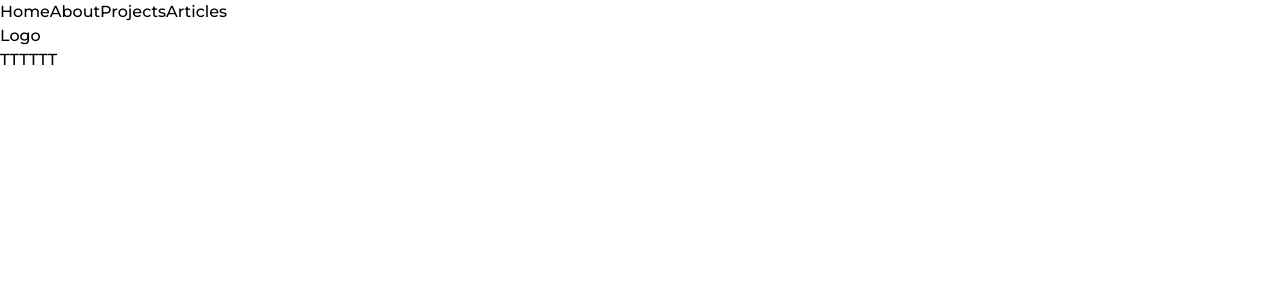
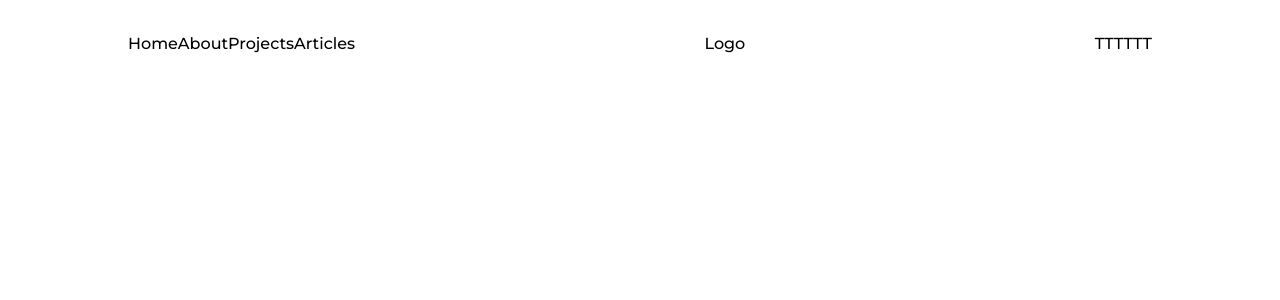
Before and after one commit to YM202c2100/tutorials, a Next.js app: page / in a window 1280 px wide. Shown: the top 300 px of the page. Built offline with nearby package versions, Linux system fonts and the light colour scheme.

Commit message:
[style] リンクやロゴが横並びになるように変更
justify-aroundでは、左右の隙間が空きすぎるので、between + paddingを使用

```diff
--- a/app/components/NavBar.tsx
+++ b/app/components/NavBar.tsx
@@ -2,7 +2,7 @@ import Link from "next/link"
 
 const NavBar:React.FC = () =>{
   return (
-    <header>
+    <header className="flex justify-between items-center py-8 mx-32">
       <nav>
         <Link href="/">Home</Link>
         <Link href="/about">About</Link>
```
